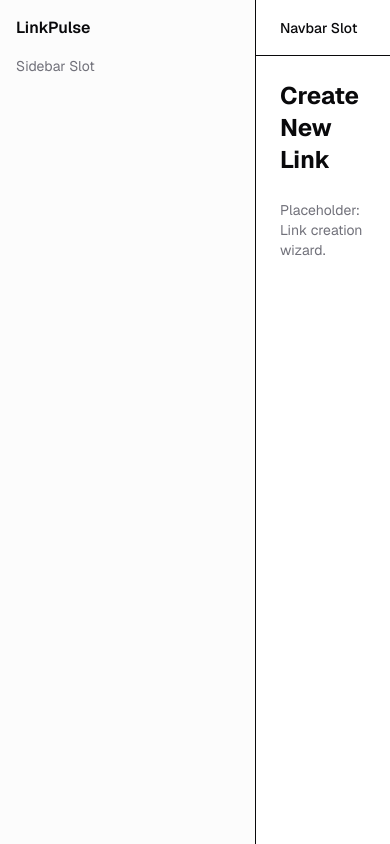
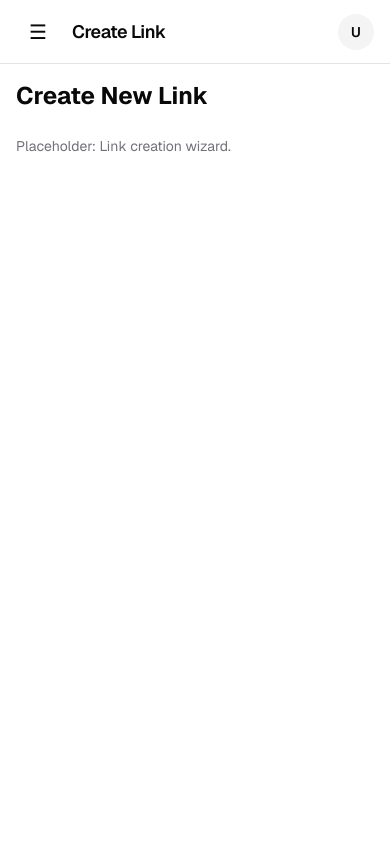
Before and after one commit to tejas0629/codeXplorer-linkpulse, a Next.js app: page /links/new in a window 390 px wide. Built offline with nearby package versions, Linux system fonts and the light colour scheme.

Commit message:
feat: implement common frontend layout and navigation

```diff
--- a/app/(dashboard)/layout.tsx
+++ b/app/(dashboard)/layout.tsx
@@ -1,25 +1,26 @@
 // Owner: Megha | Task: MEG-P1-1 | Priority: P1
+
 import React from "react";
+import { Sidebar } from "@/components/layout/sidebar";
+import { Navbar } from "@/components/layout/navbar";
 
-// TODO (MEG): App shell with responsive sidebar, navbar, and main content area
 export default function DashboardLayout({
   children,
 }: {
   children: React.ReactNode;
 }) {
   return (
-    <div className="flex min-h-screen">
-      <aside className="w-64 border-r bg-muted/30 p-4">
-        <p className="font-semibold mb-4">LinkPulse</p>
-        <nav className="space-y-2 text-sm text-muted-foreground">
-          <p>Sidebar Slot</p>
-        </nav>
-      </aside>
-      <div className="flex flex-1 flex-col">
-        <header className="h-14 border-b px-6 flex items-center justify-between">
-          <p className="text-sm font-medium">Navbar Slot</p>
-        </header>
-        <main className="flex-1 p-6">{children}</main>
+    <div className="flex min-h-screen bg-background text-foreground">
+      <div className="hidden md:flex">
+        <Sidebar />
+      </div>
+
+      <div className="flex min-w-0 flex-1 flex-col">
+        <Navbar />
+
+        <main className="flex-1 p-4 sm:p-6 lg:p-8">
+          {children}
+        </main>
       </div>
     </div>
   );
--- a/components/layout/navbar.tsx
+++ b/components/layout/navbar.tsx
@@ -1,12 +1,105 @@
-// Owner: Megha | Task: MEG-P1-1 | Priority: P1
-import React from "react";
 
-// TODO (MEG): Top navigation bar with user profile dropdown and breadcrumbs
+ // Owner: Megha | Task: MEG-P1-1 | Priority: P1
+
+"use client";
+
+import { useState } from "react";
+import { usePathname } from "next/navigation";
+import { Sidebar } from "@/components/layout/sidebar";
+
+const pageTitles: Record<string, string> = {
+  "/dashboard": "Dashboard",
+  "/links": "My Links",
+  "/links/new": "Create Link",
+  "/campaigns": "Campaigns",
+  "/qr": "QR Codes",
+  "/import": "CSV Import",
+};
+
 export function Navbar() {
+  const pathname = usePathname();
+  const [menuOpen, setMenuOpen] = useState(false);
+
+  const pageTitle =
+    pageTitles[pathname] ??
+    (pathname.startsWith("/links/") ? "Link Details" : "LinkPulse");
+
+  function closeMenu() {
+    setMenuOpen(false);
+  }
+
   return (
-    <header className="flex h-14 items-center justify-between border-b px-6">
-      <div className="font-semibold text-sm">LinkPulse</div>
-      <div className="text-xs text-muted-foreground">User Menu</div>
-    </header>
+    <>
+      <header className="sticky top-0 z-20 flex h-16 items-center justify-between border-b border-border bg-background px-4 sm:px-6">
+        <div className="flex items-center gap-3">
+          <button
+            type="button"
+            aria-label={menuOpen ? "Close navigation menu" : "Open navigation menu"}
+            aria-expanded={menuOpen}
+            aria-controls="mobile-navigation"
+            onClick={() => setMenuOpen((open) => !open)}
+            className="inline-flex min-h-11 min-w-11 items-center justify-center rounded-md text-foreground hover:bg-muted focus-visible:outline-2 focus-visible:outline-offset-2 focus-visible:outline-ring md:hidden"
+          >
+            <span aria-hidden="true" className="text-xl">
+              {menuOpen ? "×" : "☰"}
+            </span>
+          </button>
+
+          <h1 className="text-lg font-semibold tracking-tight">
+            {pageTitle}
+          </h1>
+        </div>
+
+        <div className="flex items-center gap-3">
+          <div
+            aria-label="User profile placeholder"
+            role="img"
+            className="flex size-9 items-center justify-center rounded-full bg-muted text-sm font-semibold text-foreground"
+          >
+            U
+          </div>
+
+          <span className="hidden text-sm text-muted-foreground sm:inline">
+            User
+          </span>
+        </div>
+      </header>
+
+      {menuOpen && (
+        <div className="fixed inset-0 z-50 md:hidden">
+          {/* Backdrop: click outside the menu to close it */}
+          <button
+            type="button"
+            aria-label="Close navigation menu"
+            onClick={closeMenu}
+            className="absolute inset-0 h-full w-full bg-black/50"
+          />
+
+          {/* Mobile navigation drawer */}
+          <aside
+            id="mobile-navigation"
+            aria-label="Mobile navigation"
+            className="absolute inset-y-0 left-0 z-10 flex h-full w-72 max-w-[85vw] flex-col overflow-y-auto border-r border-border bg-background shadow-xl"
+          >
+            <div className="flex h-16 shrink-0 items-center justify-between border-b border-border px-4">
+              <span className="font-semibold">LinkPulse</span>
+
+              <button
+                type="button"
+                aria-label="Close navigation menu"
+                onClick={closeMenu}
+                className="inline-flex min-h-11 items-center justify-center rounded-md px-3 py-2 text-foreground hover:bg-muted focus-visible:outline-2 focus-visible:outline-offset-2 focus-visible:outline-ring"
+              >
+                Close
+              </button>
+            </div>
+
+            <div onClick={closeMenu}>
+              <Sidebar />
+            </div>
+          </aside>
+        </div>
+      )}
+    </>
   );
 }
--- a/components/layout/sidebar.tsx
+++ b/components/layout/sidebar.tsx
@@ -1,18 +1,64 @@
-// Owner: Megha | Task: MEG-P1-1 | Priority: P1
-import React from "react";
+"use client";
+
 import Link from "next/link";
+import { usePathname } from "next/navigation";
 
-// TODO (MEG): Sidebar navigation with links to dashboard, links, campaigns, import, and admin
+const navigation = [
+  { label: "Dashboard", href: "/dashboard" },
+  { label: "My Links", href: "/links" },
+  { label: "Create Link", href: "/links/new" },
+  { label: "Campaigns", href: "/campaigns" },
+  { label: "QR Codes", href: "/qr-codes" },
+  { label: "CSV Import", href: "/import" },
+];
+
 export function Sidebar() {
+  const pathname = usePathname();
+
   return (
-    <aside className="w-64 border-r p-4 space-y-4">
-      <div className="font-bold">LinkPulse</div>
-      <nav className="flex flex-col space-y-2 text-sm">
-        <Link href="/dashboard" className="hover:underline">Dashboard</Link>
-        <Link href="/links" className="hover:underline">Links</Link>
-        <Link href="/campaigns" className="hover:underline">Campaigns</Link>
-        <Link href="/import" className="hover:underline">Import</Link>
+    <aside className="flex min-h-full w-64 shrink-0 flex-col border-r border-border bg-card p-5">
+      <Link
+        href="/dashboard"
+        className="mb-8 rounded-md text-xl font-bold tracking-tight text-foreground focus-visible:outline-2 focus-visible:outline-offset-4 focus-visible:outline-ring"
+      >
+        Link<span className="text-blue-600">Pulse</span>
+      </Link>
+
+      <p className="mb-3 px-3 text-xs font-semibold uppercase tracking-wider text-muted-foreground">
+        Workspace
+      </p>
+
+      <nav aria-label="Main navigation" className="flex flex-col gap-1">
+        {navigation.map((item) => {
+          const isActive =
+            pathname === item.href ||
+            (item.href !== "/dashboard" &&
+              item.href !== "/links" &&
+              pathname.startsWith(`${item.href}/`)) ||
+            (item.href === "/links" &&
+              pathname.startsWith("/links/") &&
+              pathname !== "/links/new");
+
+          return (
+            <Link
+              key={item.href}
+              href={item.href}
+              aria-current={isActive ? "page" : undefined}
+              className={`rounded-lg px-3 py-2.5 text-sm font-medium transition-colors focus-visible:outline-2 focus-visible:outline-offset-2 focus-visible:outline-ring ${
+                isActive
+                  ? "bg-blue-50 text-blue-700 dark:bg-blue-950 dark:text-blue-300"
+                  : "text-muted-foreground hover:bg-muted hover:text-foreground"
+              }`}
+            >
+              {item.label}
+            </Link>
+          );
+        })}
       </nav>
+
+      <div className="mt-auto border-t border-border pt-4 text-xs text-muted-foreground">
+        URL management made simple.
+      </div>
     </aside>
   );
 }
--- a/next.config.ts
+++ b/next.config.ts
@@ -2,6 +2,7 @@ import type { NextConfig } from "next";
 
 const nextConfig: NextConfig = {
   /* config options here */
+  allowedDevOrigins: ["10.90.81.111"],
   experimental: {
     agentFeedback: true,
   },
```
